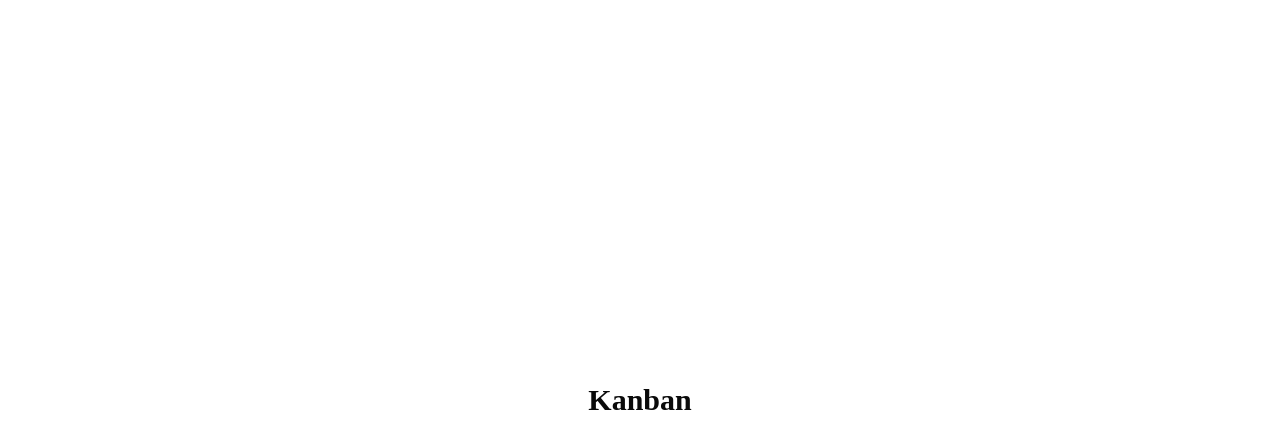
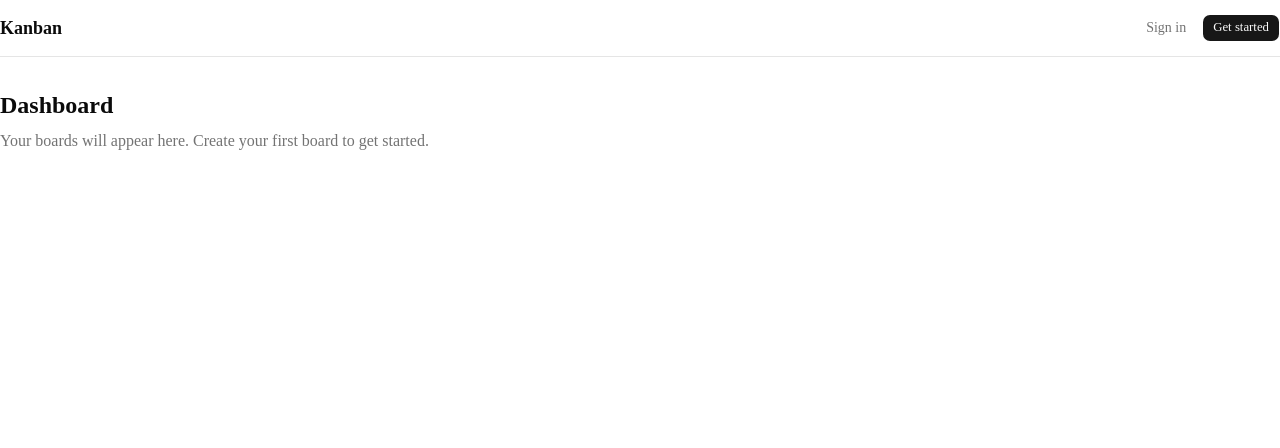
Before and after one commit to heniums/kanban, a Next.js app in the folder apps/web/: page / in a window 1280 px wide. Shown: the top 448 px of the page. Built offline with nearby package versions, Linux system fonts and the light colour scheme; no server answers.

Commit message:
feat(auth): Add app shell, API client, Socket.io scaffolding, and dashboard

```diff
--- a/apps/web/next.config.ts
+++ b/apps/web/next.config.ts
@@ -5,6 +5,14 @@ const nextConfig: NextConfig = {
   turbopack: {
     root: path.resolve(__dirname, "../.."),
   },
+  async rewrites() {
+    return [
+      {
+        source: "/api/:path*",
+        destination: `${process.env.SERVER_URL || "http://localhost:3001"}/api/:path*`,
+      },
+    ];
+  },
 };
 
 export default nextConfig;
--- a/apps/web/src/app/layout.tsx
+++ b/apps/web/src/app/layout.tsx
@@ -1,6 +1,7 @@
 import type { Metadata } from "next";
 import { Geist, Geist_Mono } from "next/font/google";
 import { SessionProvider } from "@/components/session-provider";
+import { Header } from "@/components/header";
 import "./globals.css";
 
 const geistSans = Geist({
@@ -22,7 +23,10 @@ export default function RootLayout({ children }: Readonly<{ children: React.Reac
   return (
     <html lang="en" className={`${geistSans.variable} ${geistMono.variable}`}>
       <body className="antialiased">
-        <SessionProvider>{children}</SessionProvider>
+        <SessionProvider>
+          <Header />
+          {children}
+        </SessionProvider>
       </body>
     </html>
   );
--- a/apps/web/src/app/page.tsx
+++ b/apps/web/src/app/page.tsx
@@ -1,7 +1,10 @@
 export default function Home() {
   return (
-    <main className="flex min-h-screen items-center justify-center">
-      <h1 className="text-3xl font-semibold">Kanban</h1>
+    <main className="container py-8">
+      <h1 className="text-2xl font-bold">Dashboard</h1>
+      <p className="mt-2 text-muted-foreground">
+        Your boards will appear here. Create your first board to get started.
+      </p>
     </main>
   );
 }
--- a/apps/web/src/app/register/page.tsx
+++ b/apps/web/src/app/register/page.tsx
@@ -21,8 +21,7 @@ import {
   CardFooter,
 } from "@/components/ui/card";
 
-const SERVER_URL =
-  process.env.NEXT_PUBLIC_SERVER_URL || "http://localhost:3001";
+import { apiFetch } from "@/lib/api";
 
 export default function RegisterPage() {
   const router = useRouter();
@@ -39,17 +38,10 @@ export default function RegisterPage() {
   const onSubmit = async (data: RegisterUserInput) => {
     setServerError("");
     try {
-      const res = await fetch(`${SERVER_URL}/api/auth/register`, {
+      await apiFetch("/api/auth/register", {
         method: "POST",
-        headers: { "Content-Type": "application/json" },
         body: JSON.stringify(data),
       });
-
-      if (!res.ok) {
-        const error = await res.json();
-        setServerError(error.error || "Registration failed");
-        return;
-      }
 
       const signInResult = await signIn("credentials", {
         email: data.email,
@@ -65,8 +57,10 @@ export default function RegisterPage() {
 
       router.push("/");
       router.refresh();
-    } catch {
-      setServerError("Network error. Please try again.");
+    } catch (err) {
+      setServerError(
+        err instanceof Error ? err.message : "Network error. Please try again."
+      );
     }
   };
 
--- /dev/null
+++ b/apps/web/src/components/header.tsx
@@ -0,0 +1,86 @@
+"use client";
+
+import { useState, useRef, useEffect } from "react";
+import Link from "next/link";
+import { useSession, signOut } from "next-auth/react";
+import { Button } from "@/components/ui/button";
+
+export function Header() {
+  const { data: session, status } = useSession();
+  const [menuOpen, setMenuOpen] = useState(false);
+  const menuRef = useRef<HTMLDivElement>(null);
+
+  useEffect(() => {
+    function handleClickOutside(event: MouseEvent) {
+      if (menuRef.current && !menuRef.current.contains(event.target as Node)) {
+        setMenuOpen(false);
+      }
+    }
+    document.addEventListener("mousedown", handleClickOutside);
+    return () => document.removeEventListener("mousedown", handleClickOutside);
+  }, []);
+
+  const isLoading = status === "loading";
+  const isAuthenticated = status === "authenticated";
+
+  return (
+    <header className="sticky top-0 z-50 w-full border-b bg-background/95 backdrop-blur supports-[backdrop-filter]:bg-background/60">
+      <div className="container flex h-14 items-center justify-between">
+        <Link href="/" className="flex items-center gap-2 font-bold text-lg">
+          Kanban
+        </Link>
+
+        <nav className="flex items-center gap-4">
+          {isLoading ? (
+            <div className="h-8 w-20 animate-pulse rounded bg-muted" />
+          ) : isAuthenticated && session?.user ? (
+            <div className="relative" ref={menuRef}>
+              <button
+                onClick={() => setMenuOpen((v) => !v)}
+                className="flex items-center gap-2 rounded-md px-2 py-1 text-sm font-medium hover:bg-accent"
+              >
+                <span className="inline-flex h-8 w-8 items-center justify-center rounded-full bg-primary text-primary-foreground text-xs font-bold">
+                  {session.user.name?.charAt(0).toUpperCase() ||
+                    session.user.email?.charAt(0).toUpperCase() || "U"}
+                </span>
+                <span className="hidden sm:inline">
+                  {session.user.name || session.user.email}
+                </span>
+              </button>
+
+              {menuOpen && (
+                <div className="absolute right-0 mt-2 w-48 rounded-md border bg-popover p-1 shadow-md">
+                  <div className="px-2 py-1.5 text-sm text-muted-foreground">
+                    {session.user.email}
+                  </div>
+                  <div className="my-1 h-px bg-border" />
+                  <button
+                    onClick={() => {
+                      setMenuOpen(false);
+                      signOut({ callbackUrl: "/login" });
+                    }}
+                    className="w-full rounded-sm px-2 py-1.5 text-left text-sm text-destructive hover:bg-accent"
+                  >
+                    Sign out
+                  </button>
+                </div>
+              )}
+            </div>
+          ) : (
+            <>
+              <Link
+                href="/login"
+                className="text-sm font-medium text-muted-foreground hover:text-foreground"
+              >
+                Sign in
+              </Link>
+              <Button asChild size="sm">
+                <Link href="/register">Get started</Link>
+              </Button>
+            </>
+          )}
+        </nav>
+      </div>
+    </header>
+  );
+}
--- /dev/null
+++ b/apps/web/src/lib/api.ts
@@ -0,0 +1,22 @@
+const API_BASE = process.env.NEXT_PUBLIC_API_BASE || "";
+
+export async function apiFetch<T = unknown>(
+  path: string,
+  options: RequestInit = {}
+): Promise<T> {
+  const url = `${API_BASE}${path}`;
+  const res = await fetch(url, {
+    headers: {
+      "Content-Type": "application/json",
+      ...options.headers,
+    },
+    ...options,
+  });
+
+  if (!res.ok) {
+    const error = await res.json().catch(() => ({ error: "Request failed" }));
+    throw new Error(error.error || `HTTP ${res.status}`);
+  }
+
+  return res.json() as Promise<T>;
+}
```
Also changed, not shown: 2 other files (tests, documents, lock files or other folders).
